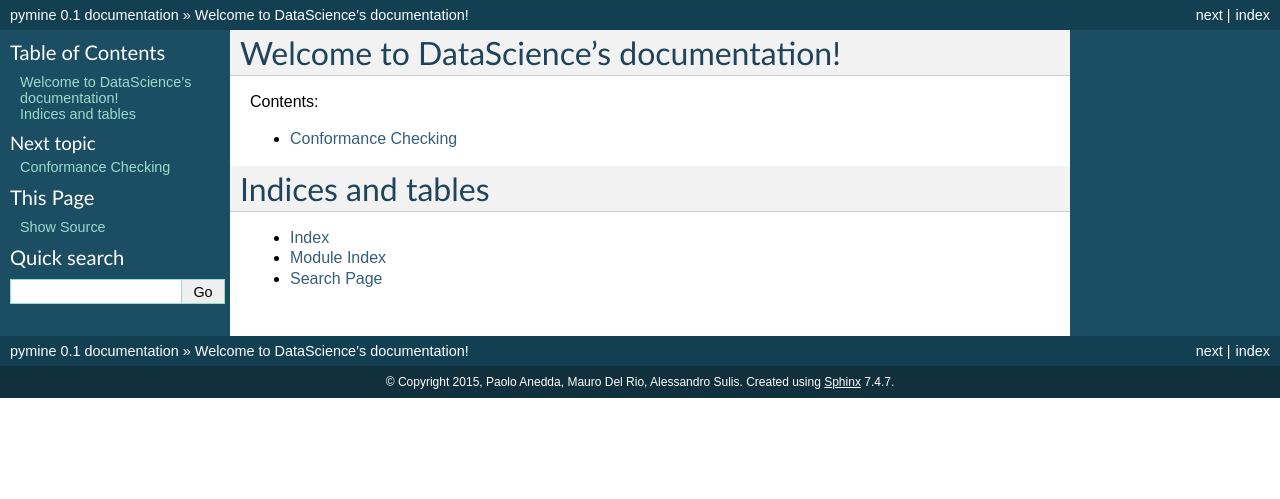
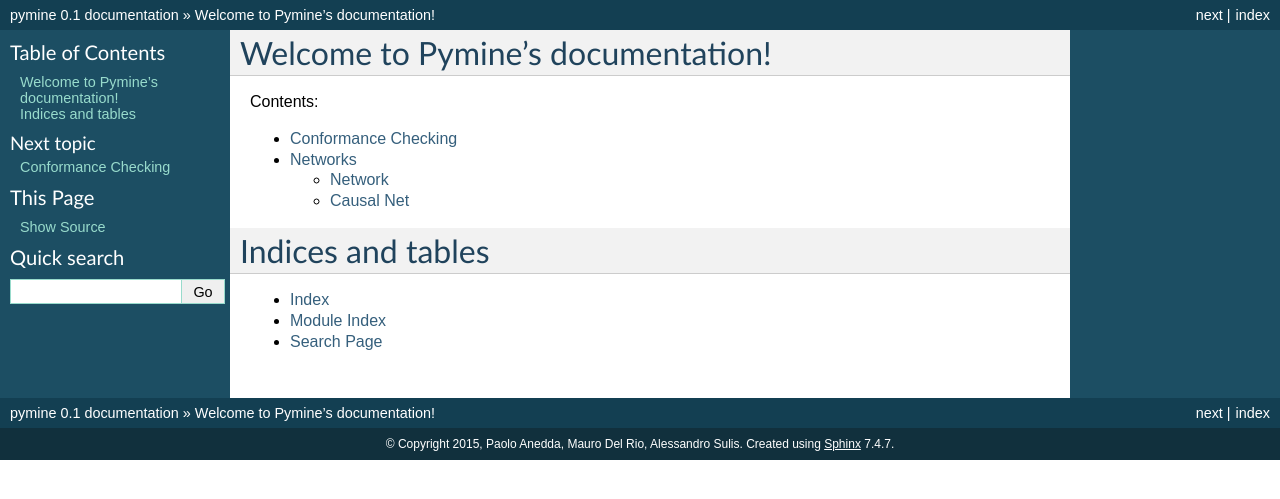
Before and after one commit to crs4/prompt, a Sphinx documentation site: the page built from PyMine/doc/source/index.rst, in a window 1280 px wide. Shown: the top 499 px of the page. Built offline with Sphinx 7.4.7, drawn with Linux system fonts in a browser that asks for light colours.

Commit message:
added sphinx files for network and cnet

```diff
--- a/PyMine/doc/source/conformance.rst
+++ b/PyMine/doc/source/conformance.rst
@@ -5,3 +5,8 @@
    :show-inheritance:
    :inherited-members:
    :members:
+
+.. automodule:: pymine.mining.process.conformance
+   :show-inheritance:
+   :inherited-members:
+   :members:
--- a/PyMine/doc/source/index.rst
+++ b/PyMine/doc/source/index.rst
@@ -1,10 +1,10 @@
-.. DataScience documentation master file, created by
+.. Pymine documentation master file, created by
    sphinx-quickstart on Thu Jan 29 09:28:11 2015.
    You can adapt this file completely to your liking, but it should at least
    contain the root `toctree` directive.
 
-Welcome to DataScience's documentation!
-=======================================
+Welcome to Pymine's documentation!
+==================================
 
 Contents:
 
@@ -12,6 +12,7 @@
    :maxdepth: 2
 
    conformance
+   networks/index
 
 Indices and tables
 ==================
```
Also changed, not shown: PyMine/doc/source/networks/cnet.rst (added, +12 -0 lines), PyMine/doc/source/networks/index.rst (added, +10 -0 lines), PyMine/doc/source/networks/network.rst (added, +7 -0 lines).
